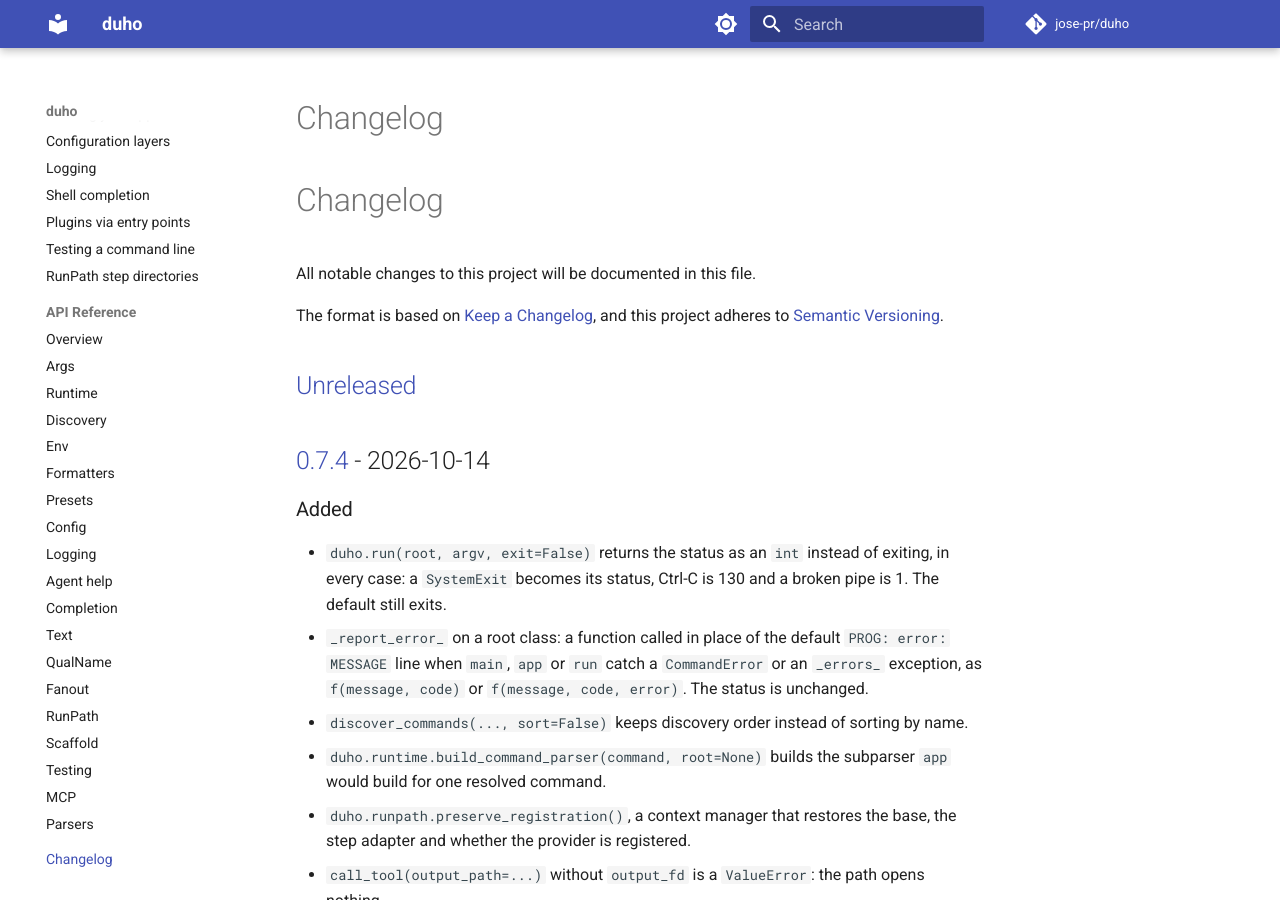
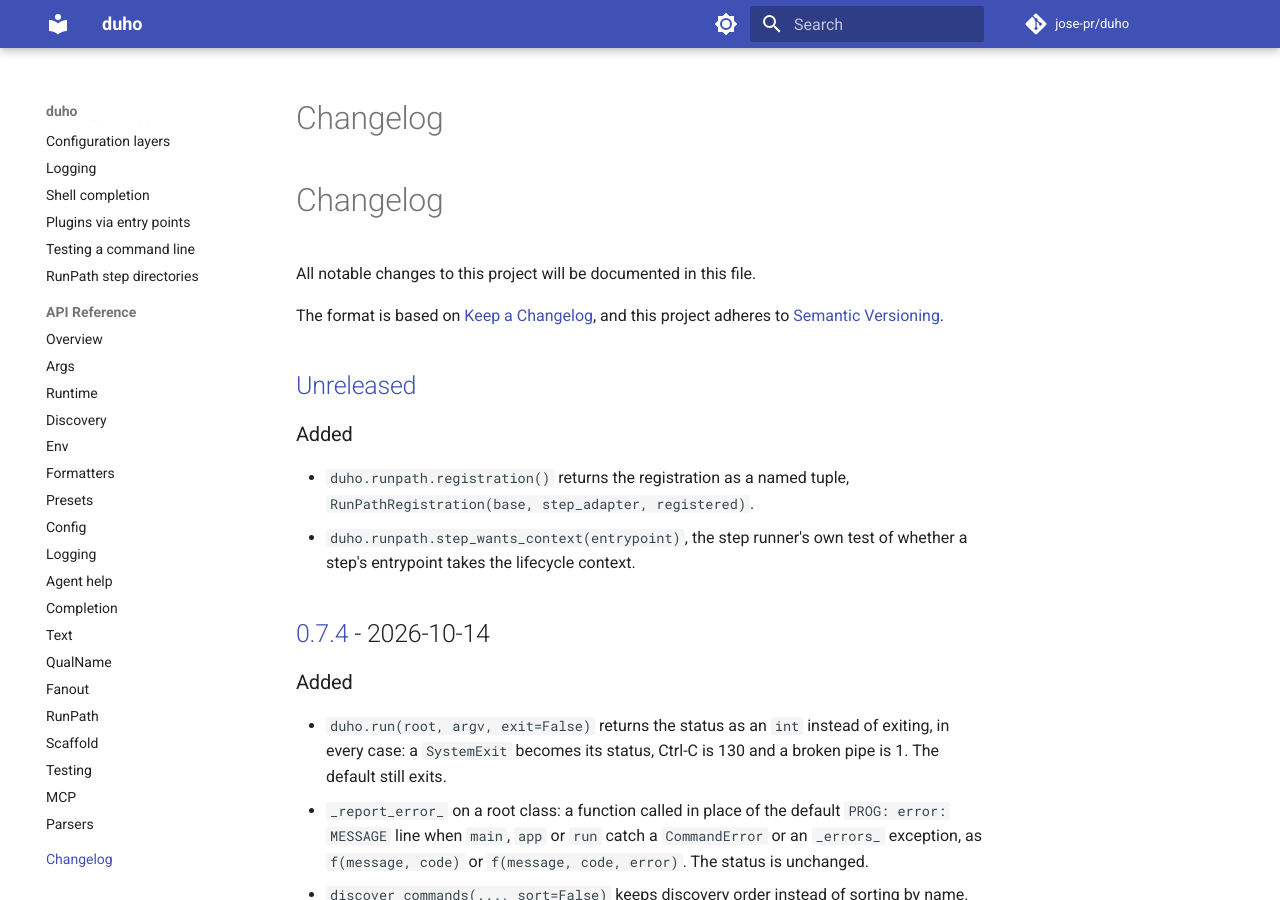
Before and after one commit to jose-pr/duho, an MkDocs documentation site: the page built from docs/changelog.md, in a window 1280 px wide and 900 px high. Built offline with MkDocs 1.6.1 and Material for MkDocs 9.7.7, drawn with Linux system fonts in a browser that asks for light colours; comment, search, counter and statistics services are not loaded.

Commit message:
feat: duho.runpath.registration() and step_wants_context read what tests had to reach private names for

```diff
--- a/CHANGELOG.md
+++ b/CHANGELOG.md
@@ -6,6 +6,13 @@ The format is based on [Keep a Changelog](https://keepachangelog.com/en/1.1.0/),
 and this project adheres to [Semantic Versioning](https://semver.org/).
 
 ## [Unreleased]
+
+### Added
+
+- `duho.runpath.registration()` returns the registration as a named tuple,
+  `RunPathRegistration(base, step_adapter, registered)`.
+- `duho.runpath.step_wants_context(entrypoint)`, the step runner's own test of whether
+  a step's entrypoint takes the lifecycle context.
 
 ## [0.7.4] - 2026-10-14
 
```
Also changed, not shown: RELEASENOTES.md (+5 -0 lines), docs/guide/runpath.md (+3 -1 lines), src/duho/AGENTS.md (+6 -1 lines), 2 other files.
